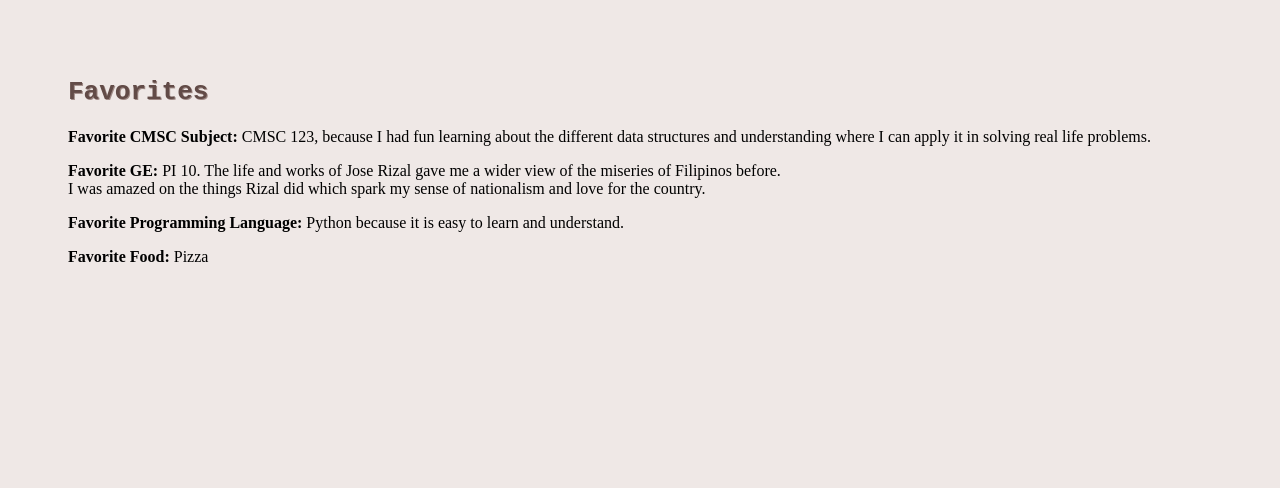
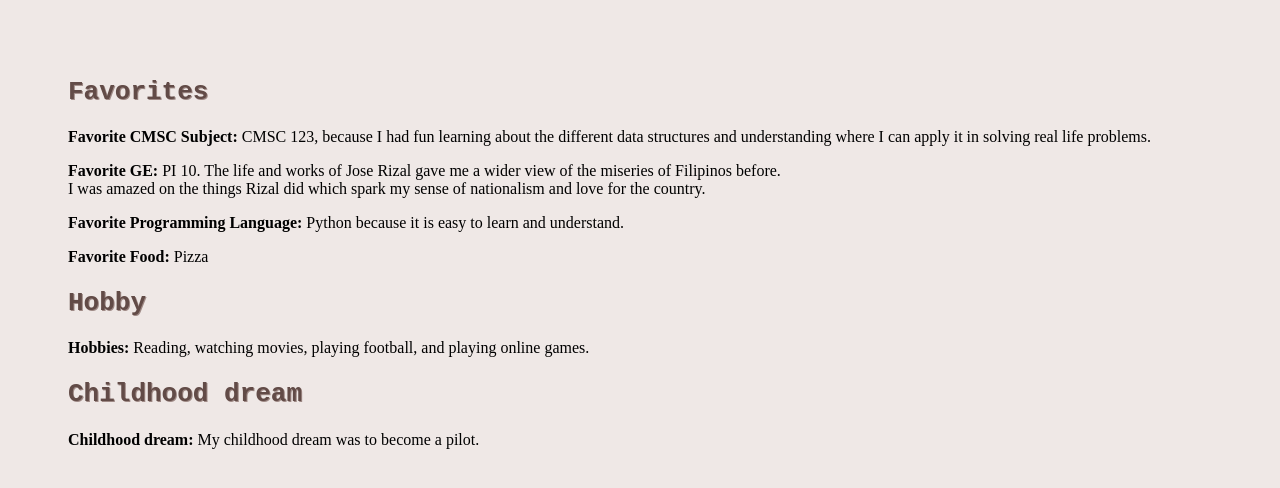
Before and after one commit to roxanneypr/roxanneypr.github.io, a plain HTML site: page Resuello.html in a window 1280 px wide. Shown: the part 240-728 px from the top of the page. Drawn offline with Linux system fonts and the light colour scheme.

Commit message:
feat: added hobbies and childhood dream

```diff
--- a/Resuello.html
+++ b/Resuello.html
@@ -27,6 +27,10 @@ A github personal page implemented using HTML and CSS
     I was amazed on the things Rizal did which spark my sense of nationalism and love for the country.</p>
     <p id="favePL"> <strong>Favorite Programming Language:</strong> Python because it is easy to learn and understand. </p>
     <p id="faveFood"> <strong>Favorite Food:</strong> Pizza</p>
+    <h2 class="tagline">Hobby</h2>
+    <p id="hobby"> <strong>Hobbies:</strong> Reading, watching movies, playing football, and playing online games.</p>
+    <h2 class="tagline">Childhood dream</h2>
+    <p id="dream"> <strong>Childhood dream:</strong> My childhood dream was to become a pilot.</p>
     <br>
 </body>
 </html>
```
